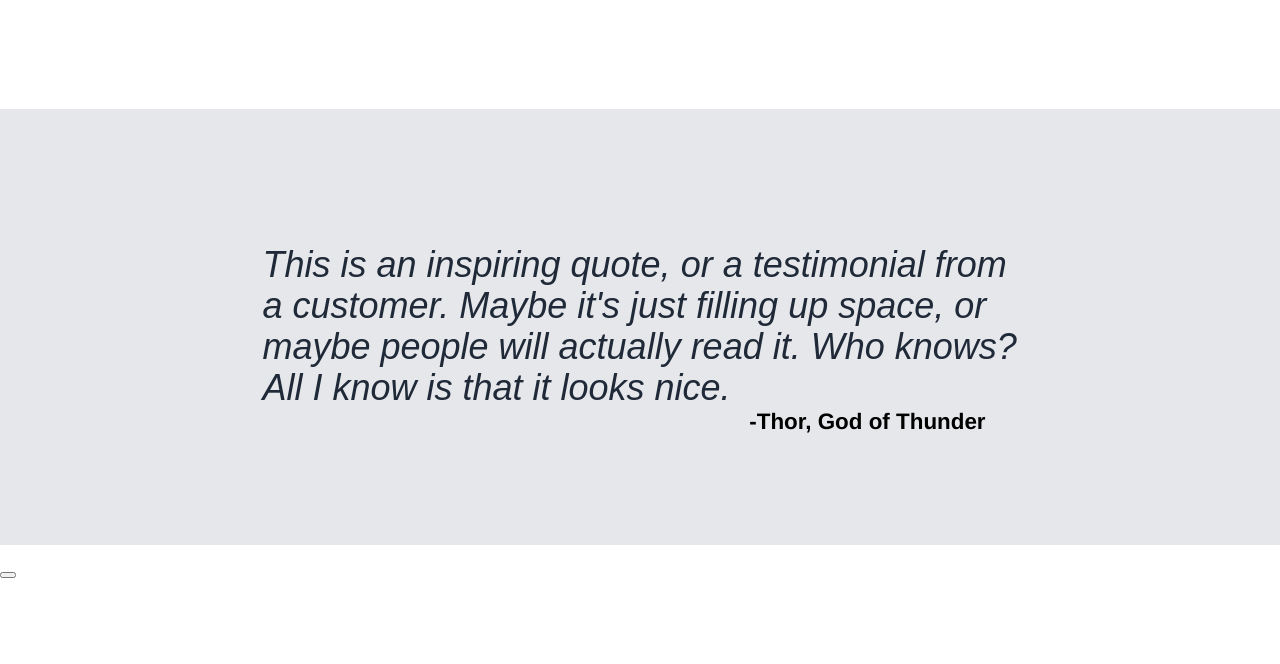
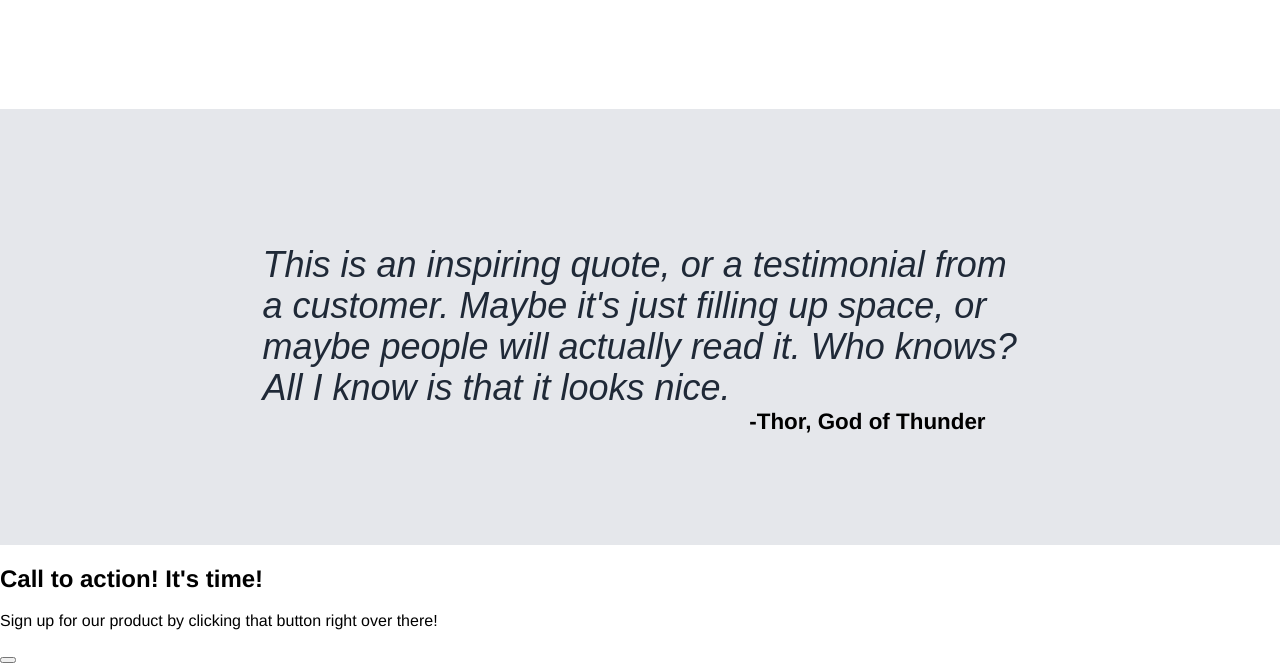
Before and after one commit to A10-warthog/landing-page, a plain HTML site: page index.html in a window 1280 px wide. Shown: the part 916-1580 px from the top of the page. Before the commit the page ends 1495 px from the top, so only its background shows below. Drawn offline with Linux system fonts and the light colour scheme.

Commit message:
Add text to sign up box

```diff
--- a/index.html
+++ b/index.html
@@ -71,11 +71,15 @@
                 </div>
             </div>
             <!--------------------------------------->
-            <div class="box__sign_up">
-                <div class="sign_up_info">
-                    <div class="box_info">
-                        <p class="info__txt--bold"></p>
-                        <span class="info__txt"></span>
+            <div class="sign_up">
+                <div class="sign_up__box">
+                    <div class="box__text">
+                        <h2 class="box__text__main">
+                            Call to action! It's time!
+                        </h2>
+                        <p class="box__text__second">
+                            Sign up for our product by clicking that button right over there!
+                        </p>
                     </div>
                     <button class="btn">
                         <span class="btn_txt"></span>
```
